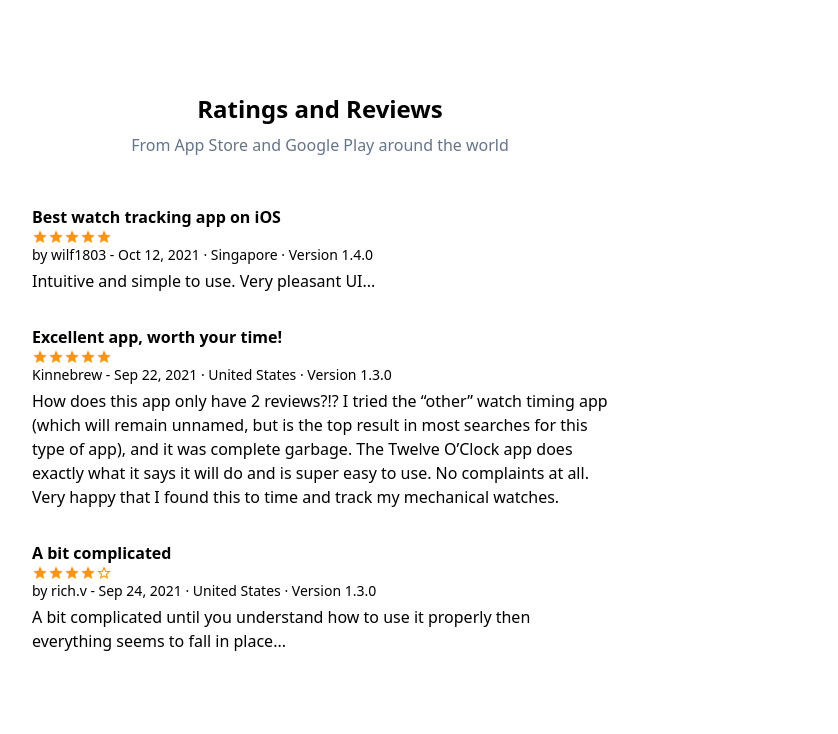
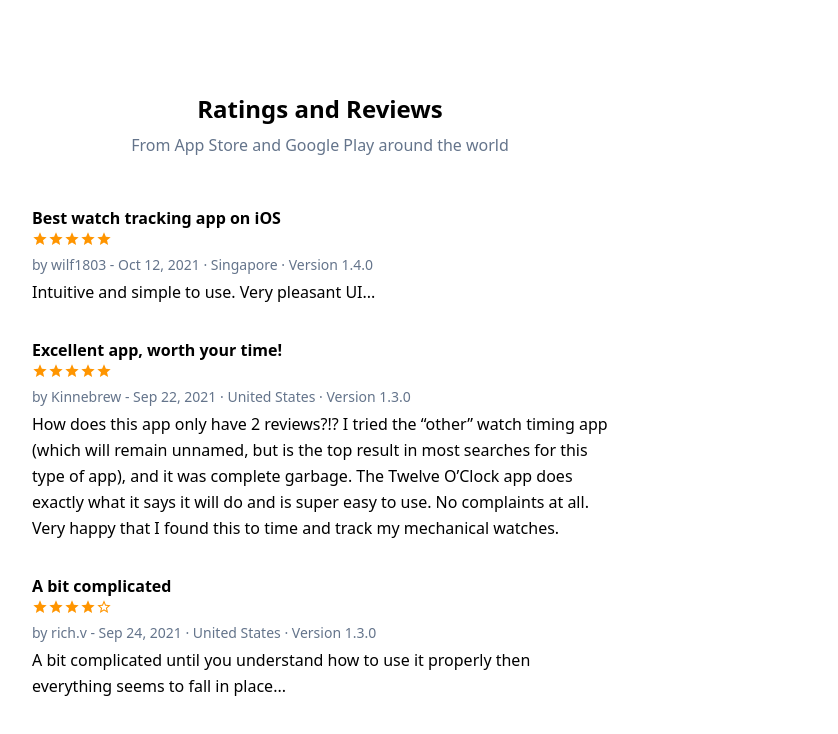
Before and after one commit to mrhieu/twelvehome, a Gatsby site: page / in a window 1280 px wide. Shown: the part 596-1330 px from the top of the page, without its empty margins (320-1158 px from the left). Built offline with nearby package versions, Linux system fonts and the light colour scheme; Gatsby itself is replaced by a stand-in of ours.

Commit message:
style: text styling

```diff
--- a/src/components/ReviewItem/index.tsx
+++ b/src/components/ReviewItem/index.tsx
@@ -10,7 +10,7 @@ const ReviewItem = ({ data }: Props) => (
   <div className="reviewItem text-left">
     <div className="">
       <div className="font-bold">{ data.title }</div>
-      <div className="flex">
+      <div className="flex mb-2">
         <Icon path={ mdiStar } color="#ff9500" size="16px" />
         <Icon path={ mdiStar } color="#ff9500" size="16px" />
         <Icon path={ mdiStar } color="#ff9500" size="16px" />
@@ -18,7 +18,7 @@ const ReviewItem = ({ data }: Props) => (
         <Icon path={ data.rating === 5 ? mdiStar : mdiStarOutline } color="#ff9500" size="16px" />
       </div>
     </div>
-    <div className="text-sm mb-1">
+    <div className="text-sm mb-1 text-slate-500">
       { data.metadata }
     </div>
     <div className="">
--- a/src/pages/index.tsx
+++ b/src/pages/index.tsx
@@ -40,7 +40,7 @@ const TwelveAppOfficial = ({ location }: Props) => (
         <h2 className="text-2xl font-bold mb-2">Ratings and Reviews</h2>
         <p className="text-slate-500 mb-12">From App Store and Google Play around the world</p>
 
-        <div className="max-w-xl mx-auto">
+        <div className="max-w-xl mx-auto leading-relaxed">
           {
             REVIEW_LIST.map(item => (
               <div className="mb-8" key={item.title}>
--- a/src/services/constants.ts
+++ b/src/services/constants.ts
@@ -7,7 +7,7 @@ export const REVIEW_LIST = [
   },
   {
     title: 'Excellent app, worth your time!',
-    metadata: 'Kinnebrew - Sep 22, 2021 · United States · Version 1.3.0',
+    metadata: 'by Kinnebrew - Sep 22, 2021 · United States · Version 1.3.0',
     rating: 5,
     body: 'How does this app only have 2 reviews?!? I tried the “other” watch timing app (which will remain unnamed, but is the top result in most searches for this type of app), and it was complete garbage. The Twelve O’Clock app does exactly what it says it will do and is super easy to use. No complaints at all. Very happy that I found this to time and track my mechanical watches.'
   },
```
